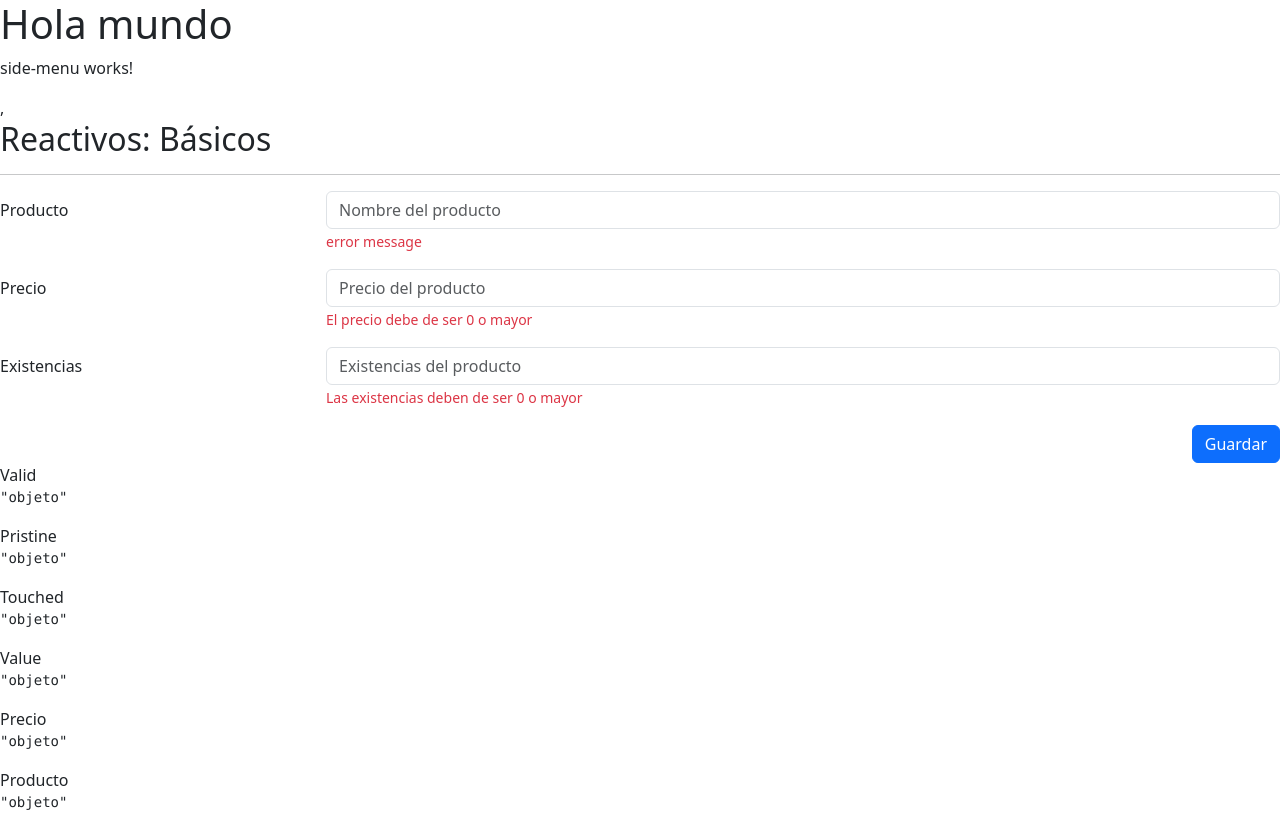
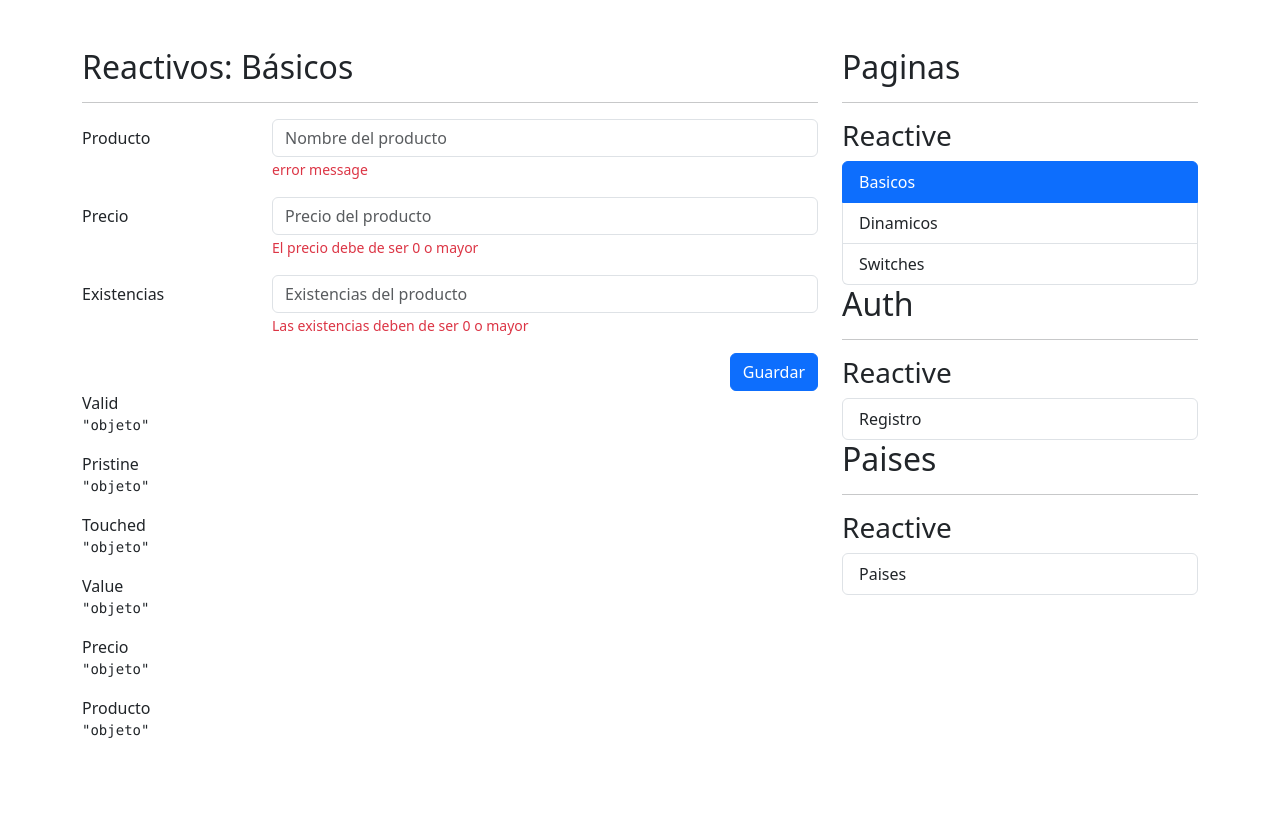
Before and after one commit to MCristina94/FormulariosApp, an Angular app: page /reactive/basic in a window 1280 px wide. After the commit the page ends 800 px from the top, so only its background shows below. Built offline with nearby package versions, Linux system fonts and the light colour scheme.

Commit message:
added navbar or sidemenu

```diff
--- a/src/app/app.html
+++ b/src/app/app.html
@@ -1,3 +1,9 @@
-<h1>Hola mundo</h1>
-<app-side-menu />
-<router-outlet />
+<div class="row mt-5">
+  <div class="col">
+    <router-outlet />
+  </div>
+
+  <div class="col-12 col-sm-4">
+    <app-side-menu />
+  </div>
+</div>
--- a/src/app/shared/components/side-menu/side-menu.component.html
+++ b/src/app/shared/components/side-menu/side-menu.component.html
@@ -1 +1,44 @@
-<p>side-menu works!</p>,
+<h2>Paginas</h2>
+<hr />
+<h3 class="mt-3">Reactive</h3>
+<ul class="list-group">
+  @for (item of reactiveMenu; track item.title) {
+  <li
+    [routerLink]="item.route"
+    routerLinkActive="active"
+    class="list-group-item"
+  >
+    {{ item.title }}
+  </li>
+  }
+</ul>
+
+<h2>Auth</h2>
+<hr />
+<h3 class="mt-3">Reactive</h3>
+<ul class="list-group">
+  @for (item of authMenu; track item.title) {
+  <li
+    [routerLink]="item.route"
+    routerLinkActive="active"
+    class="list-group-item"
+  >
+    {{ item.title }}
+  </li>
+  }
+</ul>
+
+<h2>Paises</h2>
+<hr />
+<h3 class="mt-3">Reactive</h3>
+<ul class="list-group">
+  @for (item of country; track item.title) {
+  <li
+    [routerLink]="item.route"
+    routerLinkActive="active"
+    class="list-group-item"
+  >
+    {{ item.title }}
+  </li>
+  }
+</ul>
--- a/src/app/shared/components/side-menu/side-menu.component.ts
+++ b/src/app/shared/components/side-menu/side-menu.component.ts
@@ -1,8 +1,38 @@
 import { Component } from '@angular/core';
+import { reactiveRoutes } from '../../../reactive/reactive.routes';
+import { RouterLink, RouterLinkActive, RouterModule } from '@angular/router';
+
+interface MenuItem {
+  title: string;
+  route: string;
+}
+
+const reactiveItems = reactiveRoutes[0].children ?? []; //la ruta en la posicion 0 es la ruta padre
 
 @Component({
   selector: 'app-side-menu',
-  imports: [],
+  imports: [RouterModule],
   templateUrl: './side-menu.component.html',
 })
-export class SideMenuComponent {}
+export class SideMenuComponent {
+  reactiveMenu: MenuItem[] = reactiveItems
+    .filter((item) => item.path !== '**')
+    .map((item) => ({
+      route: `reactive/${item.path}`,
+      title: `${item.title}`,
+    }));
+
+  authMenu: MenuItem[] = [
+    {
+      title: 'Registro',
+      route: './auth',
+    },
+  ];
+
+  country: MenuItem[] = [
+    {
+      title: 'Paises',
+      route: './country',
+    },
+  ];
+}
--- a/src/index.html
+++ b/src/index.html
@@ -13,7 +13,7 @@
       crossorigin="anonymous"
     />
   </head>
-  <body>
+  <body class="container">
     <app-root></app-root>
   </body>
 </html>
```
